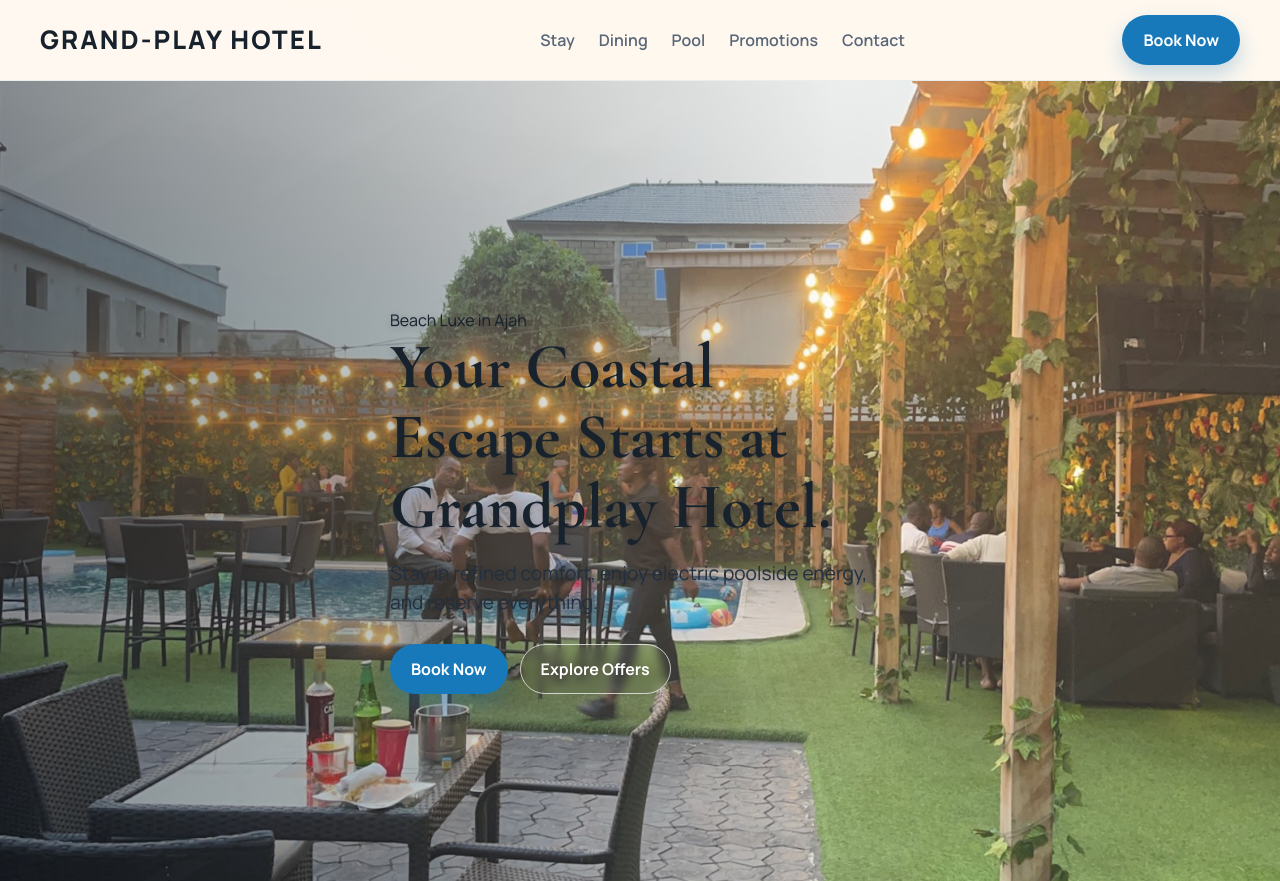
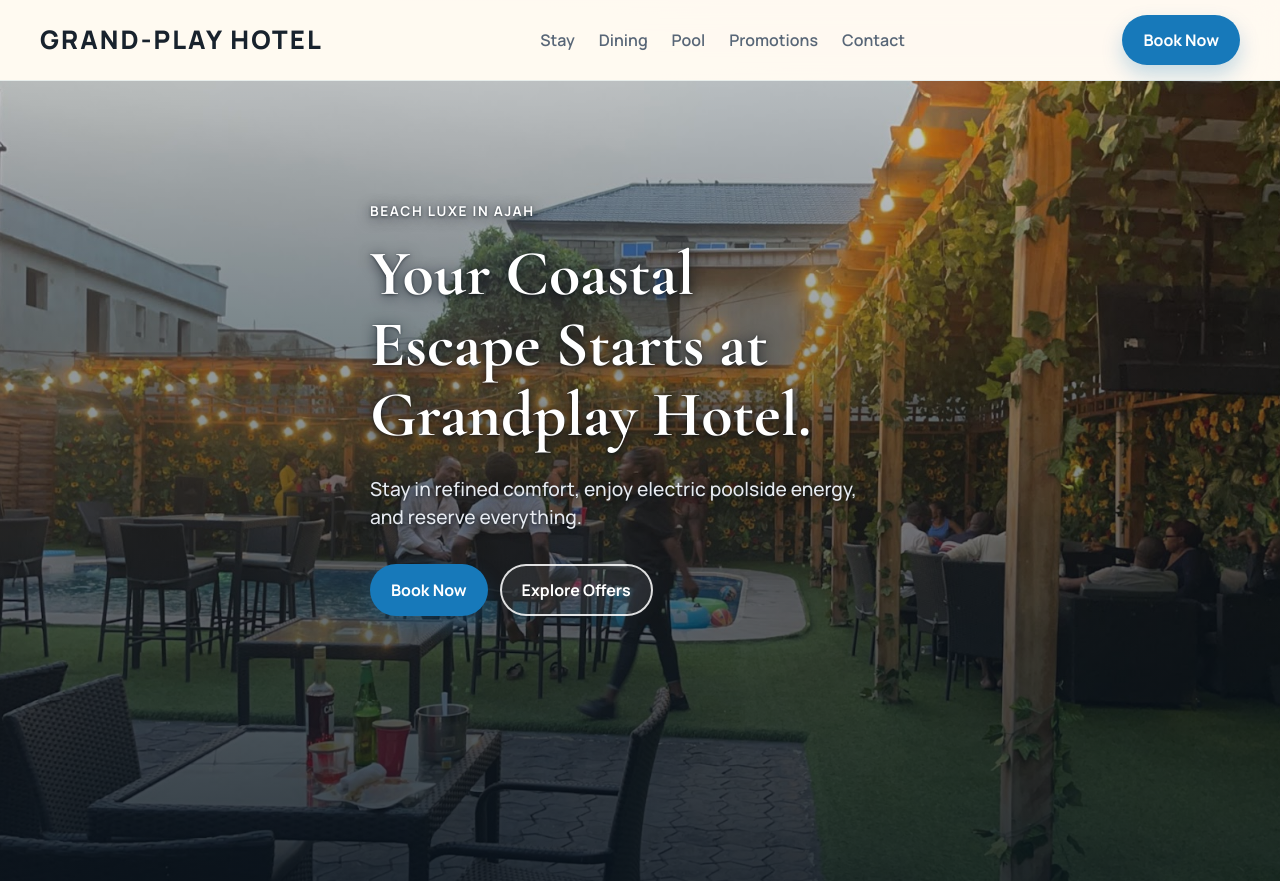
Before and after one commit to Boluthe/grandplay_hotel, a plain HTML site: page index.html in a window 1280 px wide. Shown: the top 881 px of the page. Drawn offline with nearby package versions, Linux system fonts and the light colour scheme.

Commit message:
Enhance header and hero section styles for improved aesthetics and readability

```diff
--- a/styles/main.css
+++ b/styles/main.css
@@ -87,13 +87,15 @@ main {
   position: sticky;
   top: 0;
   z-index: 50;
-  background: rgba(255, 250, 242, 0.9);
-  backdrop-filter: blur(10px);
-  border-bottom: 1px solid rgba(23, 121, 186, 0.08);
+  background: rgba(255, 250, 242, 0.96);
+  backdrop-filter: blur(12px);
+  border-bottom: 1px solid rgba(23, 121, 186, 0.1);
+  transition: box-shadow 220ms ease, background 220ms ease;
 }
 
 .site-header.scrolled {
-  box-shadow: 0 6px 18px rgba(16, 34, 50, 0.08);
+  background: rgba(255, 250, 242, 1);
+  box-shadow: 0 4px 20px rgba(16, 34, 50, 0.12);
 }
 
 .nav {
@@ -165,9 +167,15 @@ main {
 }
 
 .btn-outline {
-  border-color: rgba(255, 255, 255, 0.7);
+  border-color: rgba(255, 255, 255, 0.85);
+  border-width: 2px;
   color: #fff;
-  backdrop-filter: blur(5px);
+  background: rgba(255, 255, 255, 0.08);
+}
+
+.btn-outline:hover {
+  background: rgba(255, 255, 255, 0.18);
+  border-color: #fff;
 }
 
 .btn-soft {
@@ -197,54 +205,69 @@ main {
   min-height: 100vh;
   display: flex;
   align-items: center;
-  background:
-    linear-gradient(to right, rgba(24, 34, 45, 0.48), rgba(255, 247, 236, 0.18) 65%),
-    url("../assets/images/hero.jpg")
-      center / cover no-repeat;
+  background: url("../assets/images/hero.jpg") center / cover no-repeat;
 }
 
 .hero::after {
   content: "";
   position: absolute;
   inset: 0;
-  background: linear-gradient(150deg, transparent 25%, rgba(255, 255, 255, 0.08) 25%, rgba(255, 255, 255, 0.08) 30%, transparent 30%);
-  background-size: 260px 260px;
-  opacity: 0.18;
+  background:
+    linear-gradient(to top, rgba(10,20,30,0.82) 0%, rgba(10,20,30,0.55) 45%, rgba(10,20,30,0.22) 100%);
   pointer-events: none;
 }
 
 .hero-content {
   position: relative;
   z-index: 2;
-  max-width: 500px;
-  padding-top: 40px;
+  max-width: 540px;
+  padding-top: 0;
+  padding-bottom: 0;
+  padding-right: clamp(16px, 4vw, 32px);
+  margin-top: 0;
+  margin-bottom: 0;
+  display: flex;
+  flex-direction: column;
+  justify-content: flex-start;
+  min-height: 70vh;
+  gap: 0.5rem;
 }
 
 .hero h1,
 .hero .lead,
 .hero .eyebrow {
-  text-shadow: 0 2px 8px rgba(24,34,45,0.22), 0 1px 0 rgba(24,34,45,0.10);
+  text-shadow: 0 2px 14px rgba(8,16,26,0.75), 0 1px 3px rgba(8,16,26,0.55);
 }
-}
+
 
 .eyebrow {
   text-transform: uppercase;
   letter-spacing: 0.12em;
-  font-size: 0.75rem;
+  font-size: 0.85rem;
   font-weight: 700;
-  color: var(--azure);
+  color: #fff;
   margin-bottom: 10px;
+  word-break: break-word;
+  white-space: normal;
+  max-width: 100%;
+  display: block;
 }
 
 .hero h1 {
+  color: #fff;
+  word-break: break-word;
+  padding-right: 0.2em;
+  margin-right: 0;
+  max-width: 100%;
   font-size: clamp(2.2rem, 5vw, 4.2rem);
   margin-bottom: 1rem;
 }
 
 .hero .lead {
   font-size: clamp(1rem, 2vw, 1.2rem);
-  color: #23303f;
-  margin-bottom: 1.75rem;
+  color: #e6eaf0;
+  font-weight: 500;
+  margin-bottom: 1.5rem;
 }
 
 .hero-actions {
@@ -809,7 +832,8 @@ option {
   .hero-content {
     max-width: 100%;
     padding-top: 90px;
-    padding-bottom: 36px;
+    padding-bottom: 80px;
+    padding-right: 16px;
   }
 
   .hero h1 {
```
